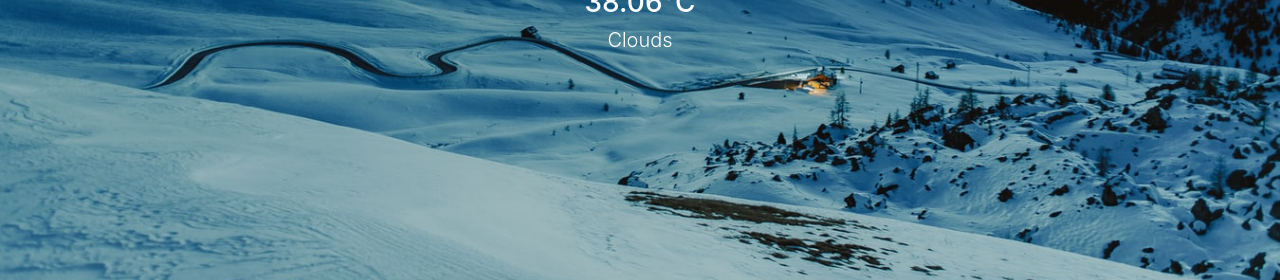
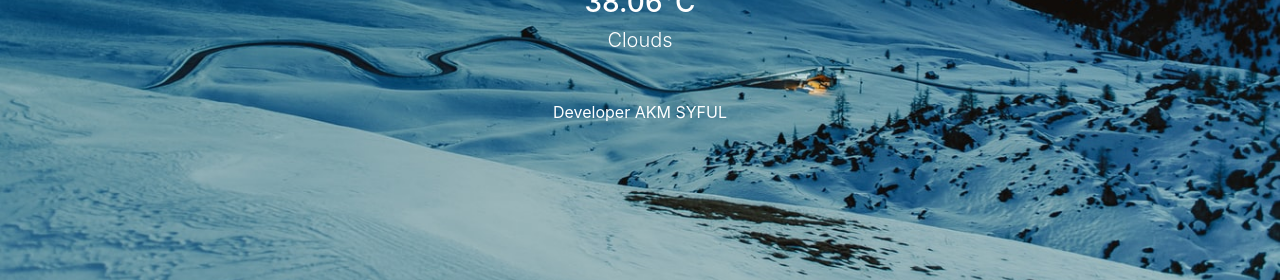
Before and after one commit to akmsyfulalom/temperature-hot-master, a plain HTML site: page temperature-hot-master/index.html in a window 1280 px wide. Shown: the part 520-800 px from the top of the page. Drawn offline with nearby package versions, Linux system fonts and the light colour scheme; no server answers.

```diff
--- a/temperature-hot-master/index.html
+++ b/temperature-hot-master/index.html
@@ -36,6 +36,11 @@
             <h1 id="condition" class="lead">Clouds</h1>
         </div>
     </div>
+    <footer>
+        <p class="text-white text-center mt-5"> Developer <a href="https://akmsyful.xyz/"><span class="text-white">AKM
+                    SYFUL</span></a>
+        </p>
+    </footer>
     <script src="js/app.js"></script>
 </body>
 
```
